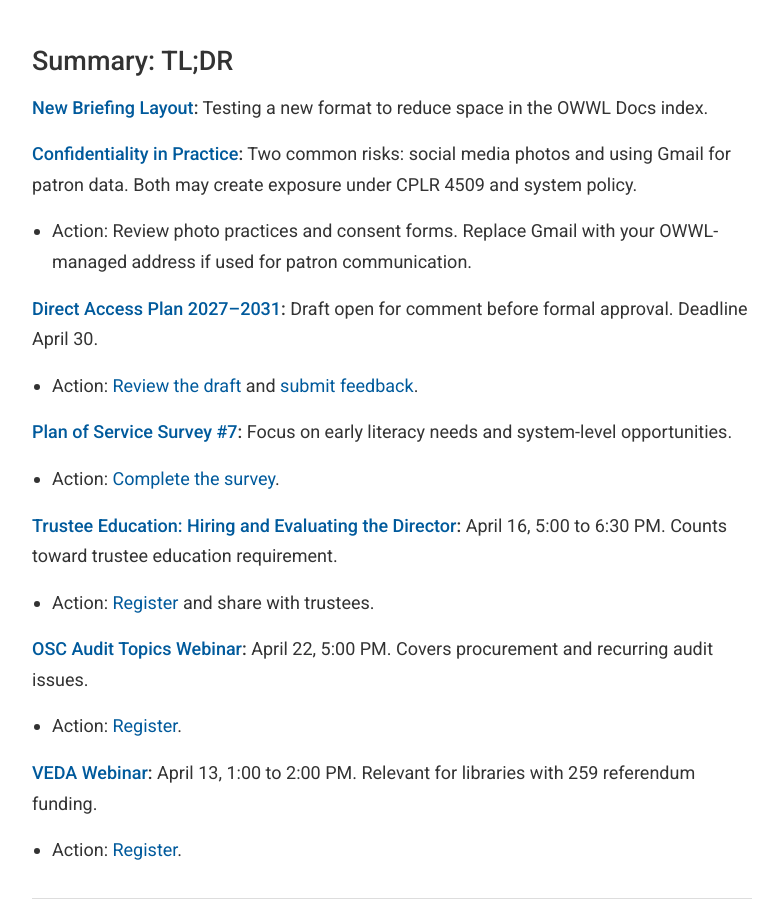
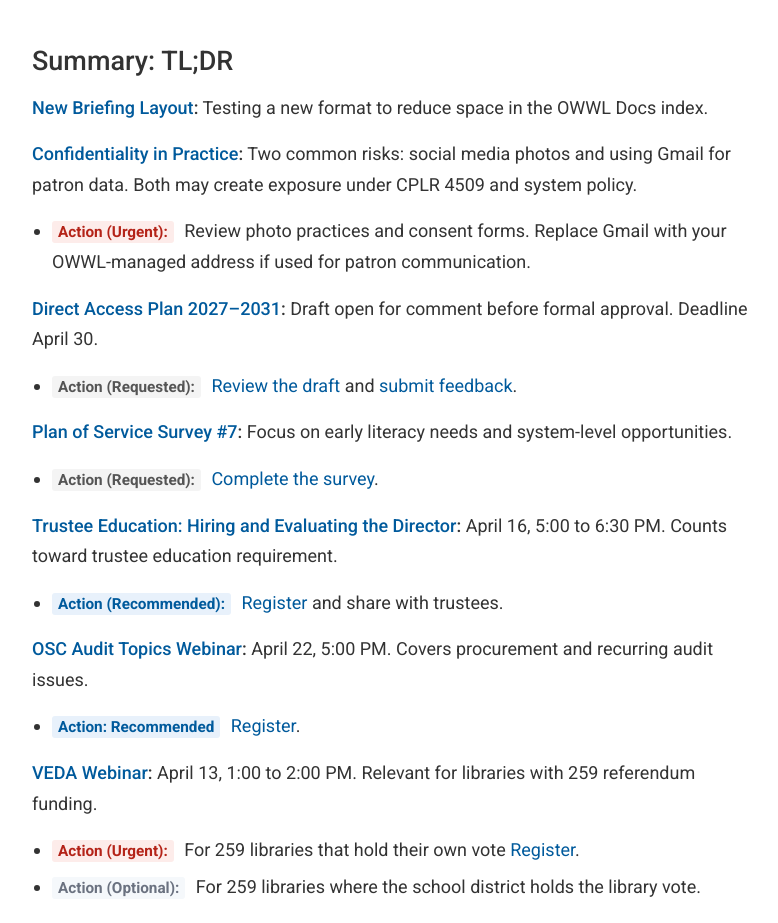
Before and after one commit to projectlibrarian/director-briefing, a Jekyll site: the page built from briefings/2026.04.06.md, in a window 1280 px wide and 1400 px high. Shown: the part 329-1252 px from the top of the window, without its empty margins (248-1026 px from the left). Built offline with Jekyll 4.4.1, drawn with Linux system fonts in a browser that asks for light colours.

Commit message:
Update 2026.04.06.md

```diff
--- a/briefings/2026.04.06.md
+++ b/briefings/2026.04.06.md
@@ -16,23 +16,23 @@ title: Director Briefing - April 6, 2026
 **[New Briefing Layout](#new-briefing-layout-a-note-from-ron):** Testing a new format to reduce space in the OWWL Docs index.
 
 **[Confidentiality in Practice](#confidentiality-in-practice-two-issues-worth-your-attention):** Two common risks: social media photos and using Gmail for patron data. Both may create exposure under CPLR 4509 and system policy.
-- <span class="action-badge">Action:</span> Review photo practices and consent forms. Replace Gmail with your OWWL-managed address if used for patron communication.
+- <span class="action action-urgent">Action (Urgent):</span> Review photo practices and consent forms. Replace Gmail with your OWWL-managed address if used for patron communication.
 
 **[Direct Access Plan 2027–2031](#system-direct-access-plan-20272031-open-for-comment):** Draft open for comment before formal approval. Deadline April 30.
-- <span class="action-badge">Action:</span> [Review the draft](https://docs.google.com/document/d/1C67vyBlvrCxyTMZmHOaJ5gBBN8f1d0j0IUiHYlp5m_w/edit?usp=sharing) and [submit feedback](https://forms.gle/A9xz7BbAxxLXqZaD8).
+- <span class="action action-requested">Action (Requested):</span> [Review the draft](https://docs.google.com/document/d/1C67vyBlvrCxyTMZmHOaJ5gBBN8f1d0j0IUiHYlp5m_w/edit?usp=sharing) and [submit feedback](https://forms.gle/A9xz7BbAxxLXqZaD8).
 
 **[Plan of Service Survey #7](#plan-of-service-20272031-mini-survey-7-on-early-literacy):** Focus on early literacy needs and system-level opportunities.
-- <span class="action-badge">Action:</span> [Complete the survey](https://forms.gle/X9Ptqu2LhiAifLfe6).
+- <span class="action action-requested">Action (Requested):</span> [Complete the survey](https://forms.gle/X9Ptqu2LhiAifLfe6).
 
 **[Trustee Education: Hiring and Evaluating the Director](#upcoming-trustee-education-hiring-and-evaluating-the-library-director--april-16):** April 16, 5:00 to 6:30 PM. Counts toward trustee education requirement.
-- <span class="action-badge">Action:</span> [Register](https://owwl.libcal.com/event/16254767) and share with trustees.
+- <span class="action action-recommended"> Action (Recommended):</span> [Register](https://owwl.libcal.com/event/16254767) and share with trustees.
 
 **[OSC Audit Topics Webinar](#upcoming-procurement-and-other-common-topics-in-osc-audits--april-22):** April 22, 5:00 PM. Covers procurement and recurring audit issues.
-- <span class="action-badge">Action:</span> [Register](https://owwl.libcal.com/event/16254364).
+- <span class="action action-recommended">Action: Recommended</span> [Register](https://owwl.libcal.com/event/16254364).
 
 **[VEDA Webinar](#veda-webinar-voting-and-elections-database-of-new-york-act--april-13):** April 13, 1:00 to 2:00 PM. Relevant for libraries with 259 referendum funding.
-- <span class="action-badge">Action:</span> [Register](https://nyslibrary.libcal.com/event/16672145).
-
+- <span class="action action-urgent">Action (Urgent):</span> For 259 libraries that hold their own vote [Register](https://nyslibrary.libcal.com/event/16672145).
+- <span class="action action-optional">Action (Optional):</span> For 259 libraries where the school district holds the library vote.
 </div>
 
 ---
```
